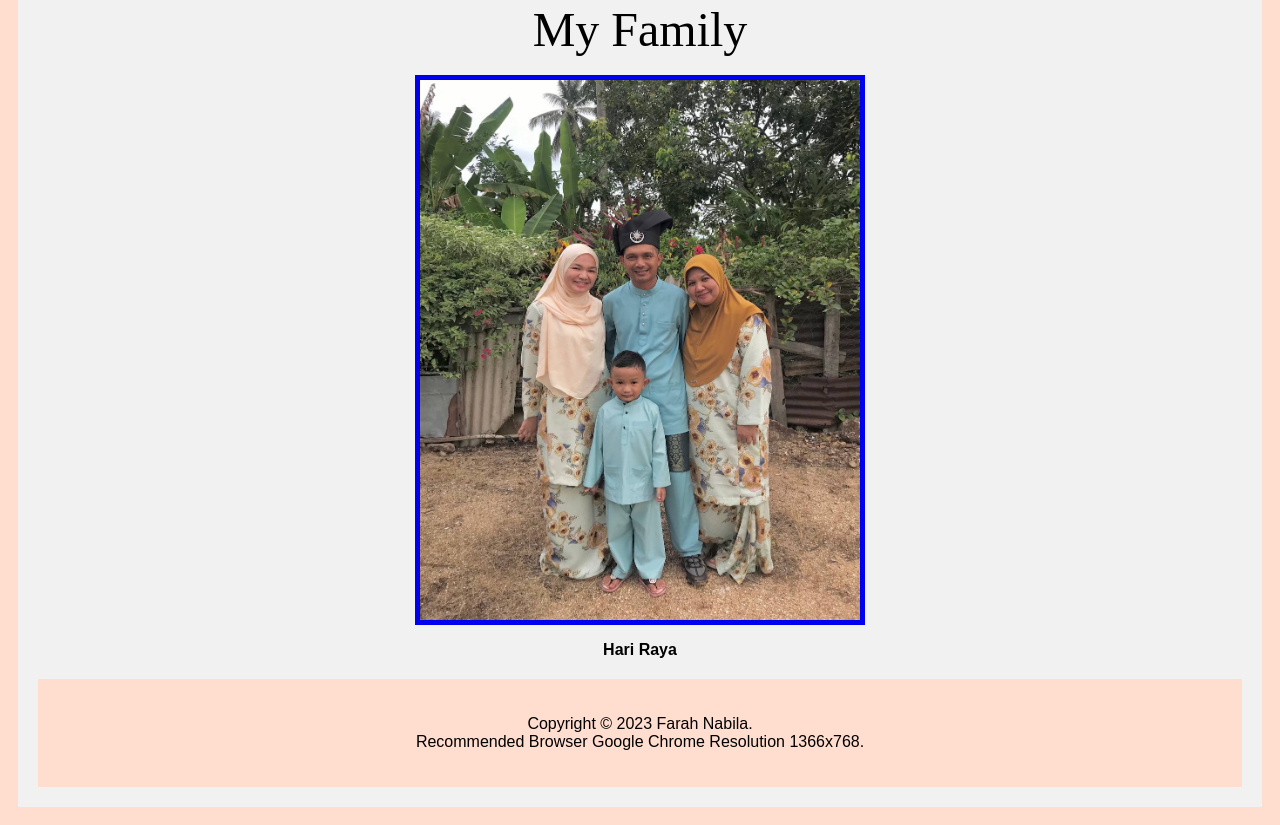
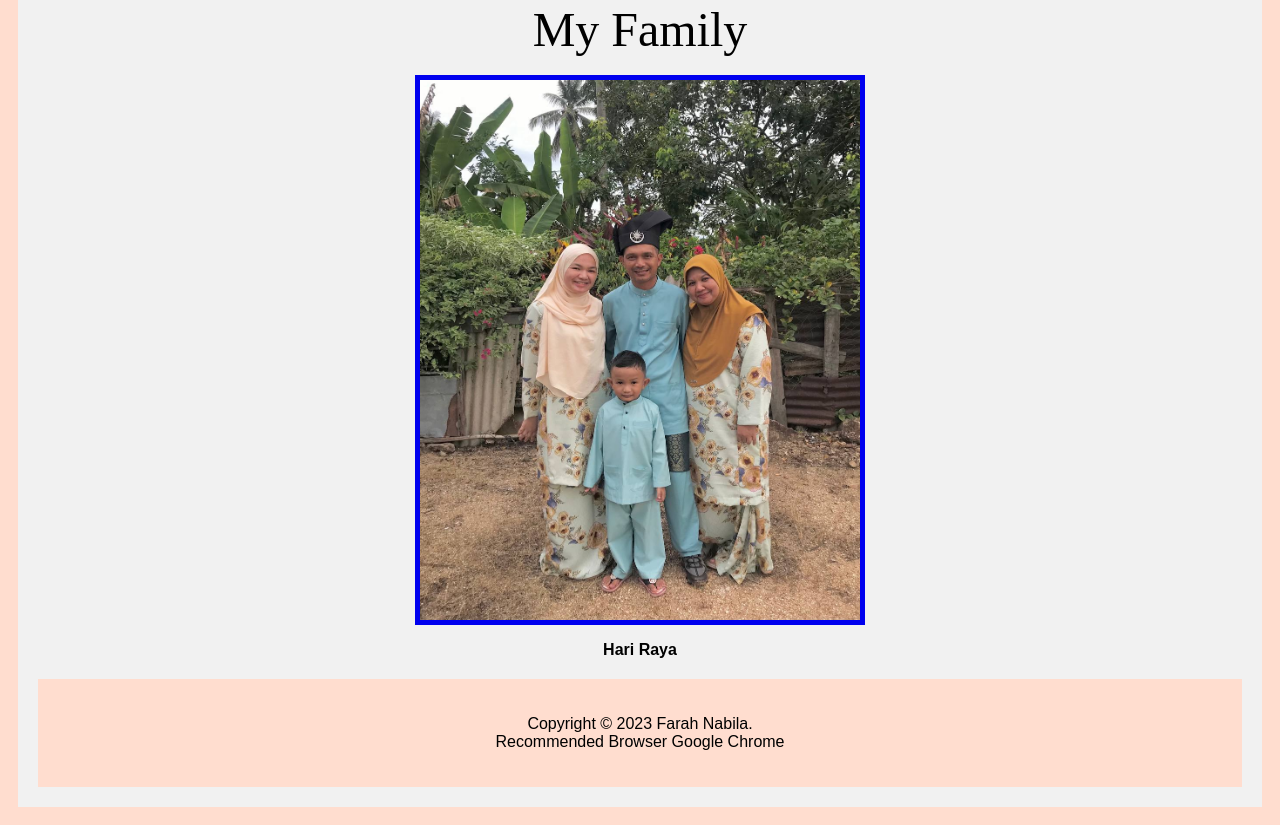
Before and after one commit to Fnabilas/23_ims456_2424c_individual, a plain HTML site: page family.html in a window 1280 px wide. Shown: the part 623-1448 px from the top of the page. Drawn offline with Linux system fonts and the light colour scheme.

Commit message:
Update family.html

```diff
--- a/family.html
+++ b/family.html
@@ -38,5 +38,5 @@
 <div class="footer">
   <p>Copyright © 2023 Farah Nabila. <br>
 
-      Recommended Browser Google Chrome Resolution 1366x768.
+      Recommended Browser Google Chrome <br>
 </html>
```
